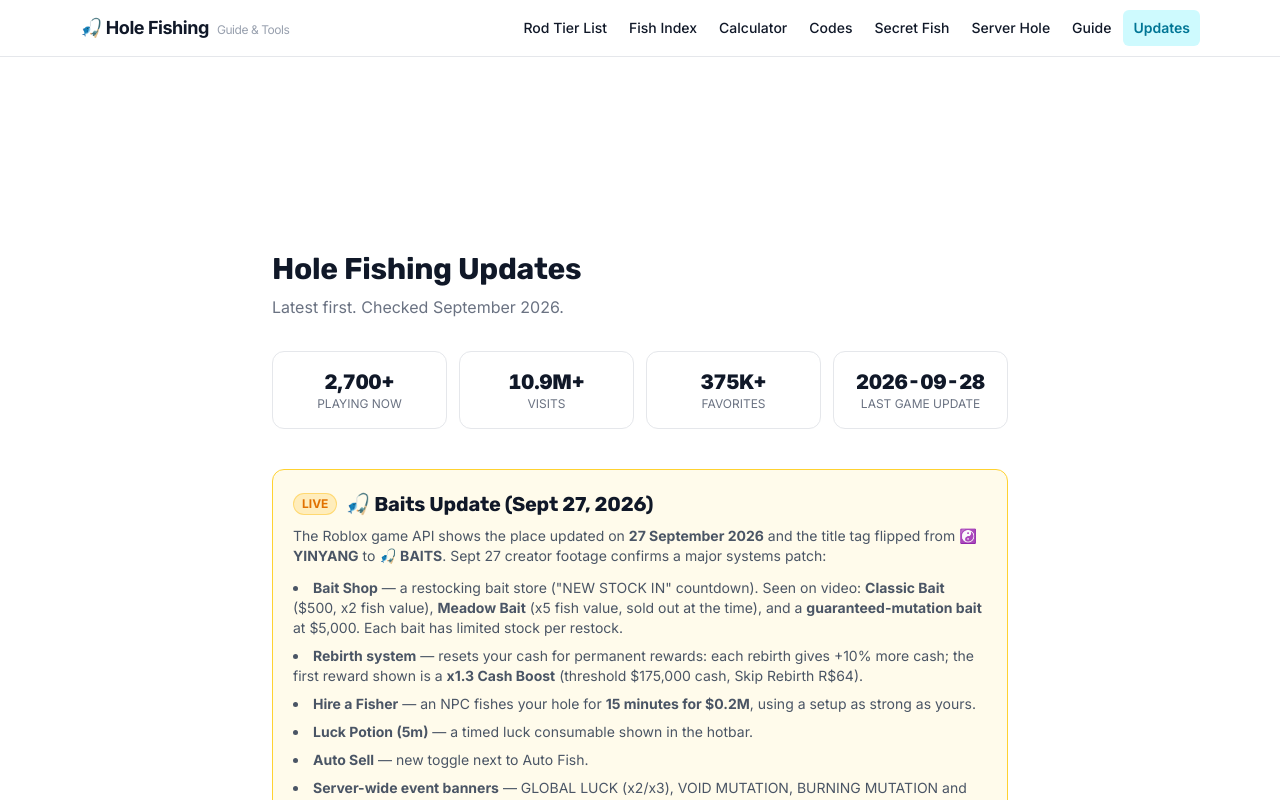
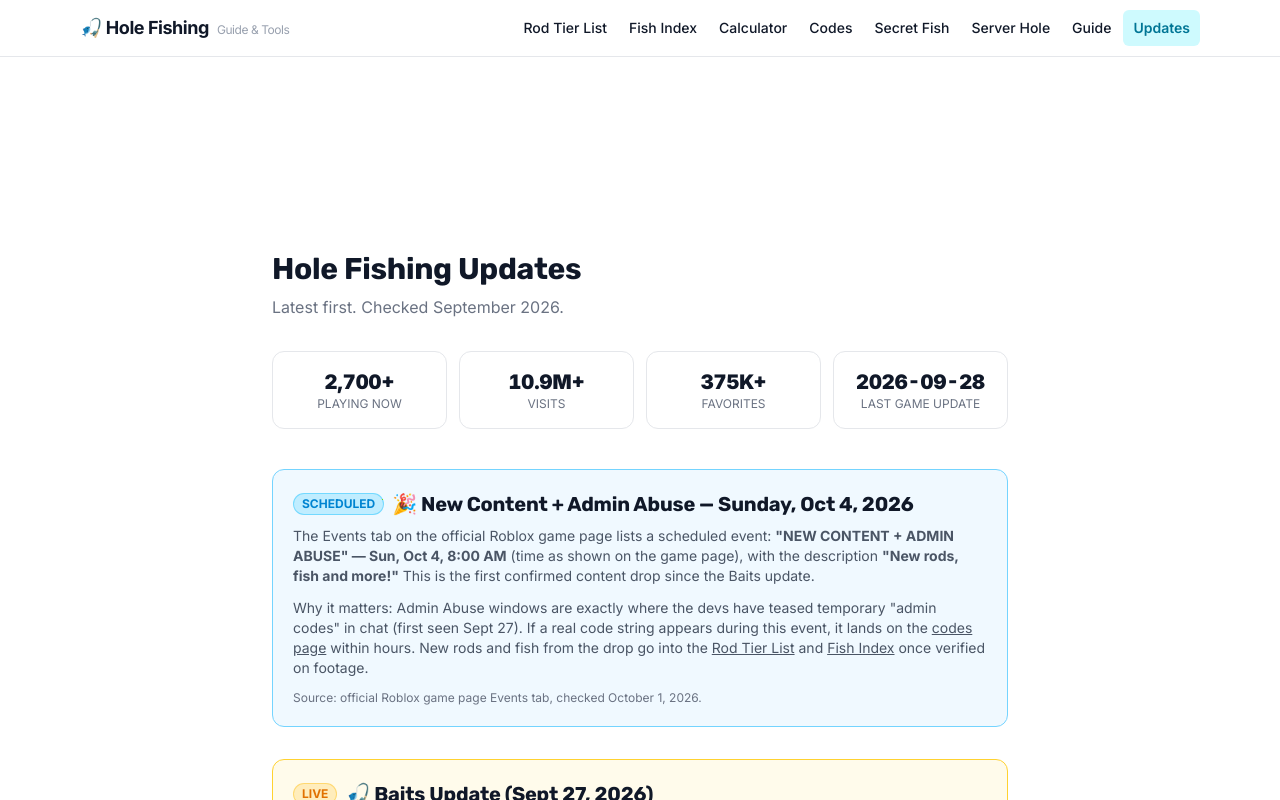
Before and after one commit to ken-fs/holefishing, a Next.js app: page /updates in a window 1280 px wide. Shown: the top 800 px of the page. Built offline with nearby package versions, Linux system fonts and the light colour scheme.

Commit message:
content(updates): 官方游戏页排期事件——10/4 (周日) 8:00 AM NEW CONTENT + ADMIN ABUSE（新鱼竿/新鱼）；codes 页标注该窗口为 admin code 观察期

```diff
--- a/src/app/codes/page.tsx
+++ b/src/app/codes/page.tsx
@@ -144,7 +144,9 @@
           <li>
             The only real code talk: during scheduled <Link href="/updates" className="underline">Admin Abuse events</Link>,
             the developers have teased temporary &quot;admin codes&quot; in chat. No code string has been shown working on
-            screen yet — if one is, it goes straight into the Active Codes box above.
+            screen yet — if one is, it goes straight into the Active Codes box above. The next scheduled Admin
+            Abuse window is <strong>Sunday, October 4, 2026, 8:00 AM</strong> (per the official game page Events tab) —
+            that is the window to watch.
           </li>
         </ul>
       </section>
--- a/src/app/updates/page.tsx
+++ b/src/app/updates/page.tsx
@@ -41,6 +41,27 @@
           <div className="text-xs text-gray-500 uppercase">Last Game Update</div>
         </div>
       </div>
+
+      <article className="mb-8 p-5 rounded-xl border border-sky-300 dark:border-sky-800 bg-sky-50 dark:bg-sky-950/20">
+        <div className="flex items-center gap-2 mb-2">
+          <span className="text-xs px-2 py-0.5 rounded-full bg-sky-400/20 text-sky-600 dark:text-sky-400 font-bold uppercase border border-sky-400/40">Scheduled</span>
+          <h2 className="text-xl font-black">🎉 New Content + Admin Abuse — Sunday, Oct 4, 2026</h2>
+        </div>
+        <p className="text-sm text-gray-600 dark:text-gray-400 mb-3">
+          The Events tab on the official Roblox game page lists a scheduled event:{' '}
+          <strong>&quot;NEW CONTENT + ADMIN ABUSE&quot; — Sun, Oct 4, 8:00 AM</strong> (time as shown on the game page), with the
+          description <strong>&quot;New rods, fish and more!&quot;</strong> This is the first confirmed content drop since the Baits update.
+        </p>
+        <p className="text-sm text-gray-600 dark:text-gray-400 mb-3">
+          Why it matters: Admin Abuse windows are exactly where the devs have teased temporary &quot;admin codes&quot; in
+          chat (first seen Sept 27). If a real code string appears during this event, it lands on the{' '}
+          <Link href="/codes" className="underline">codes page</Link> within hours. New rods and fish from the drop go into the{' '}
+          <Link href="/rods" className="underline">Rod Tier List</Link> and <Link href="/fish" className="underline">Fish Index</Link> once verified on footage.
+        </p>
+        <p className="text-xs text-gray-500">
+          Source: official Roblox game page Events tab, checked October 1, 2026.
+        </p>
+      </article>
 
       <article className="mb-8 p-5 rounded-xl border border-amber-300 dark:border-amber-800 bg-amber-50 dark:bg-amber-950/20">
         <div className="flex items-center gap-2 mb-2">
```
